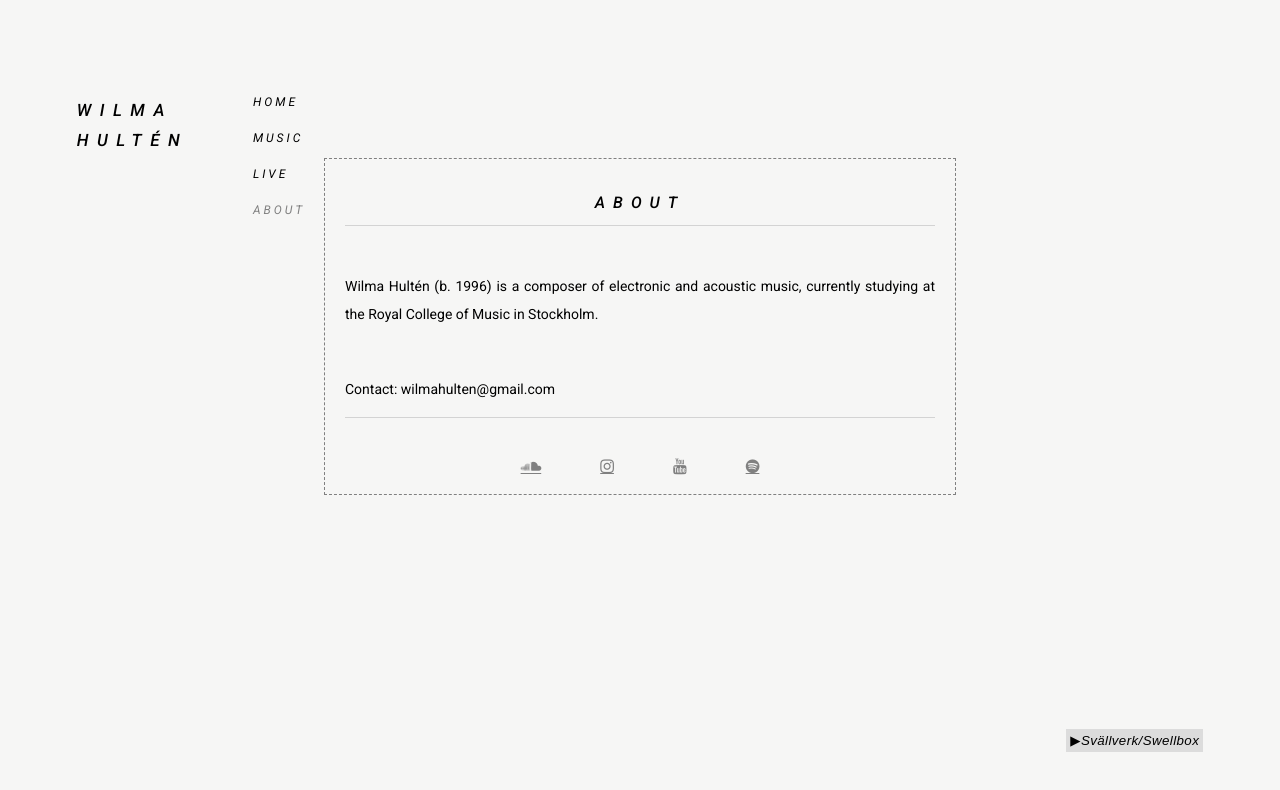
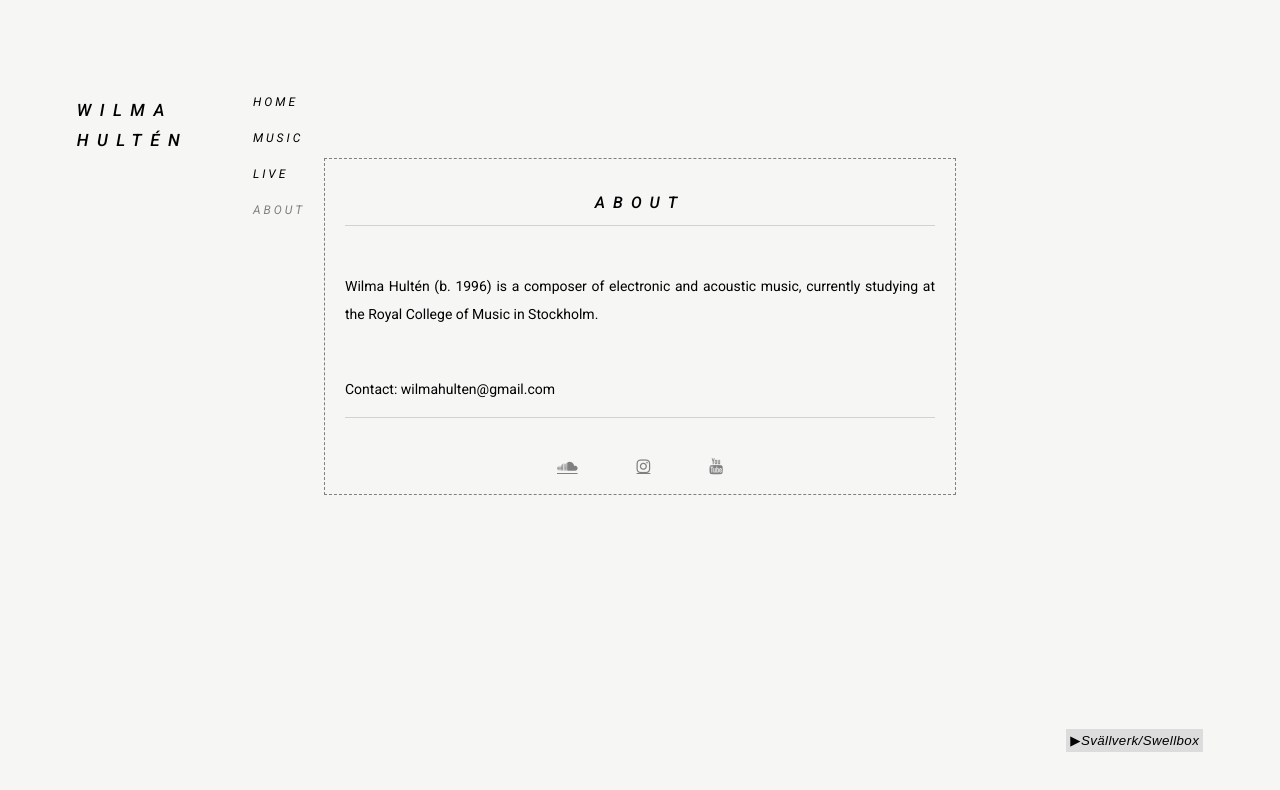
Before and after one commit to wilmahulten/wilmahulten.github.io, a React (Create React App) app: page /#/about in a window 1280 px wide. Shown: the top 790 px of the page. Built offline with nearby package versions, Linux system fonts and the light colour scheme.

Commit message:
Remove spotify

```diff
--- a/src/components/About.js
+++ b/src/components/About.js
@@ -41,12 +41,6 @@ const About = () => {
             target="_blank"
             rel="noopener noreferrer"
           ></a>
-          <a
-            href="https://open.spotify.com/artist/2JSkNpJq73hWxIFb6FSRHa?si=IAv_yhoKTNm3jI7_GmjBcQ"
-            className="fa fa-spotify"
-            target="_blank"
-            rel="noopener noreferrer"
-          ></a>
         </div>
       </div>
     </div>
```
